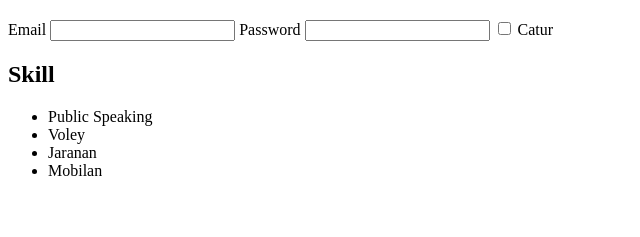
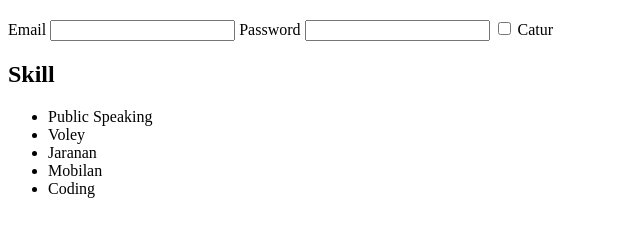
Before and after one commit to moonton123/internWebMOA, a plain HTML site: page index.html in a window 1280 px wide. Shown: the part 61-298 px from the top of the page, without its empty margins (0-640 px from the left). Drawn offline with Linux system fonts and the light colour scheme.

Commit message:
add option
add option on skill "coding"

```diff
--- a/index.html
+++ b/index.html
@@ -24,6 +24,7 @@
         <li>Voley</li>
         <li>Jaranan</li>
         <li>Mobilan</li>
+        <li>Coding</li>
     </ul>
 
     <img src="" alt="">
```
